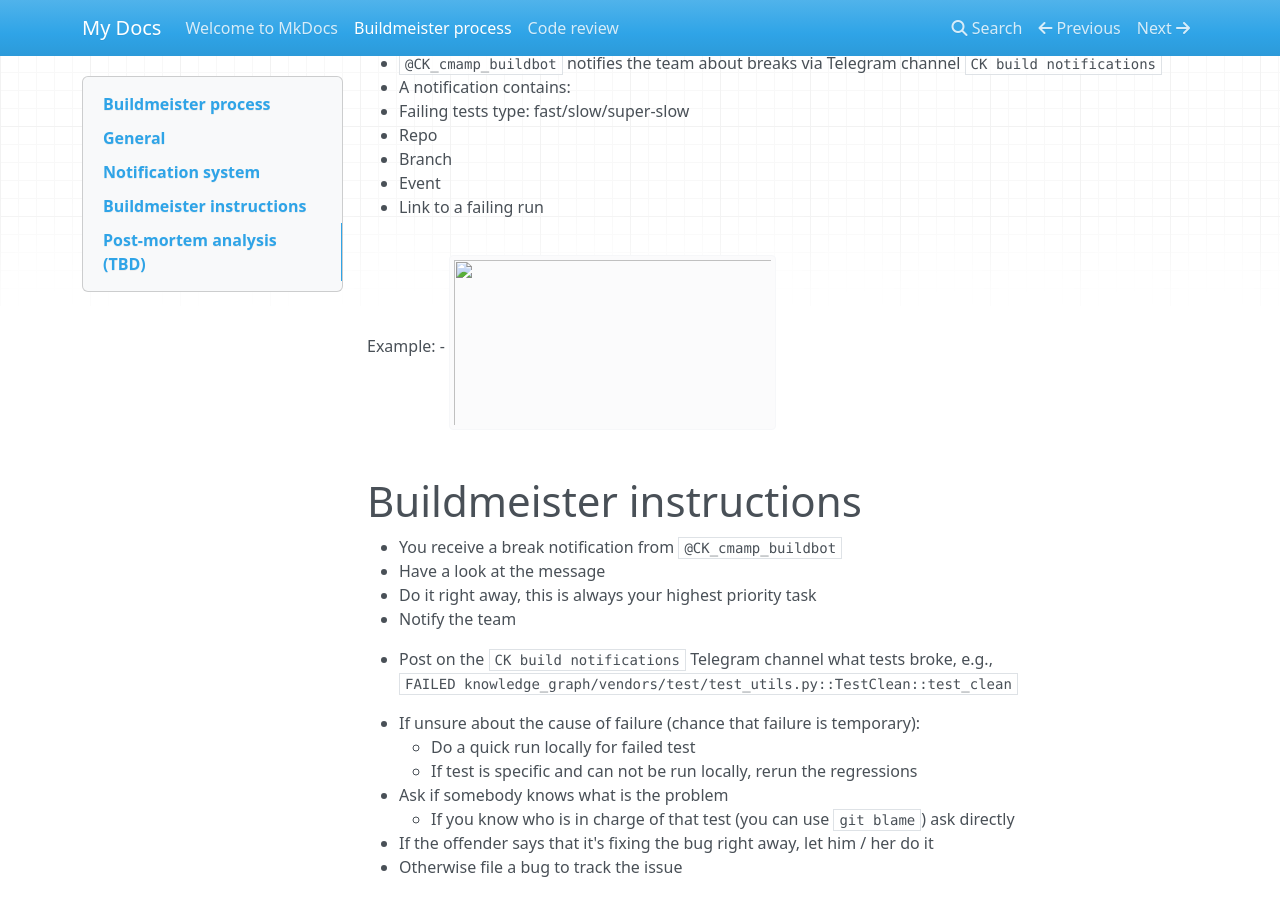
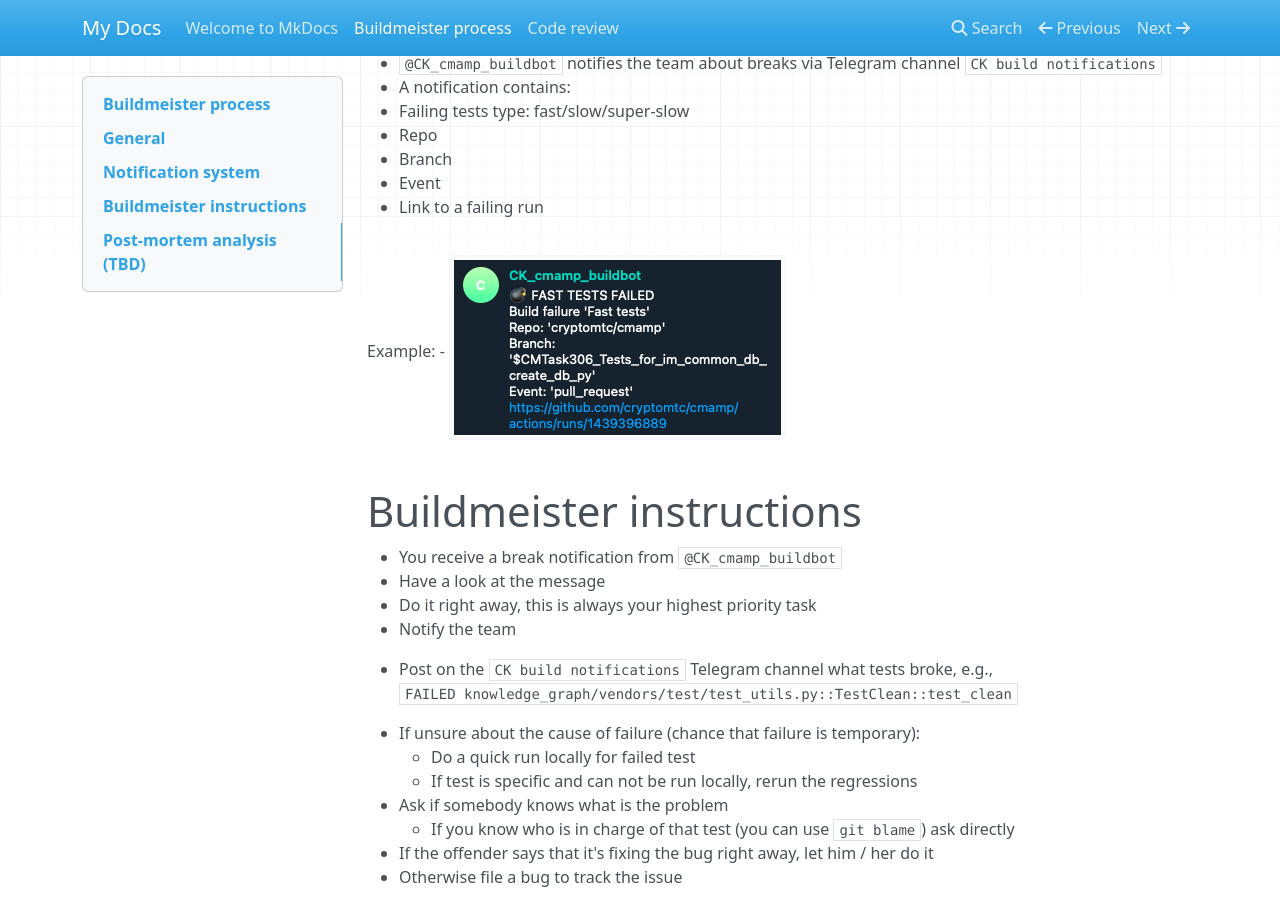
Before and after one commit to zli00185/Mkdoc-prototype, an MkDocs documentation site: the page built from docs/Buildmeister_process.md, in a window 1280 px wide and 900 px high, scrolled down 808 px. Built offline with MkDocs 1.6.1, drawn with Linux system fonts in a browser that asks for light colours; nearby versions of some CDN libraries.

Commit message:
image display update

```diff
--- a/docs/Buildmeister_process.md
+++ b/docs/Buildmeister_process.md
@@ -43,7 +43,7 @@
   - Link to a failing run
 
 Example:
-- <img src="Buildmeister_process_figs/image1.png" style="width:3.40625in;height:1.82292in" />
+- ![Alt Text](Buildmeister_process_figs/image1.png)
 
 # Buildmeister instructions
 
```
